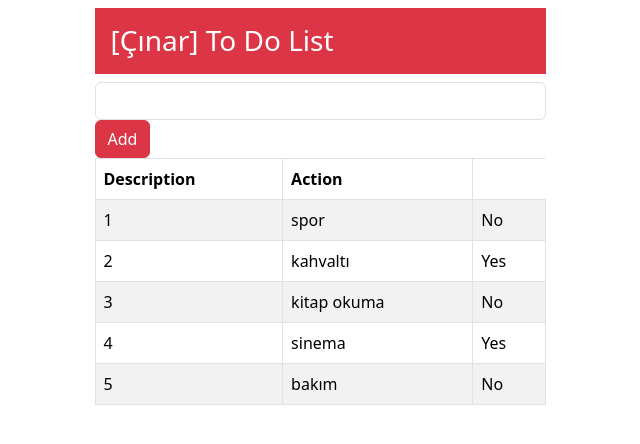
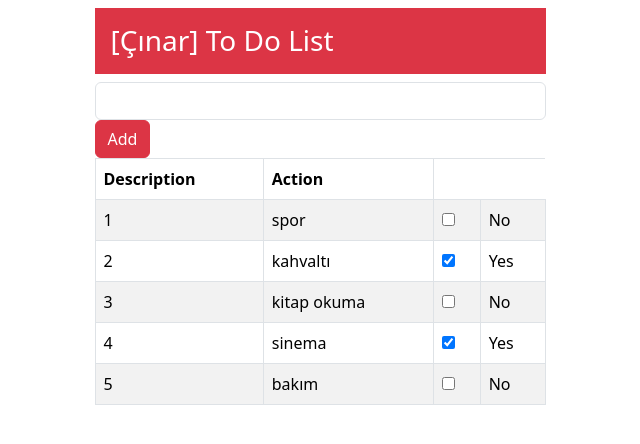
Before and after one commit to MuratKymc/todoApp, an Angular app: page / in a window 1280 px wide. Shown: the top 444 px of the page, without its empty margins (320-960 px from the left). Built offline with nearby package versions, Linux system fonts and the light colour scheme.

Commit message:
5: Filter

```diff
--- a/src/app/app.component.html
+++ b/src/app/app.component.html
@@ -25,6 +25,9 @@
           <tr *ngFor="let item of getItems(); let i = index">
             <td>{{ i+1 }}</td>
             <td>{{ item.description}}</td>
+            <td>
+              <input type="checkbox" [(ngModel)] ="item.action">
+            </td>
             <td [ngSwitch]="item.action">
               <span *ngSwitchCase="true">
                 Yes
```
